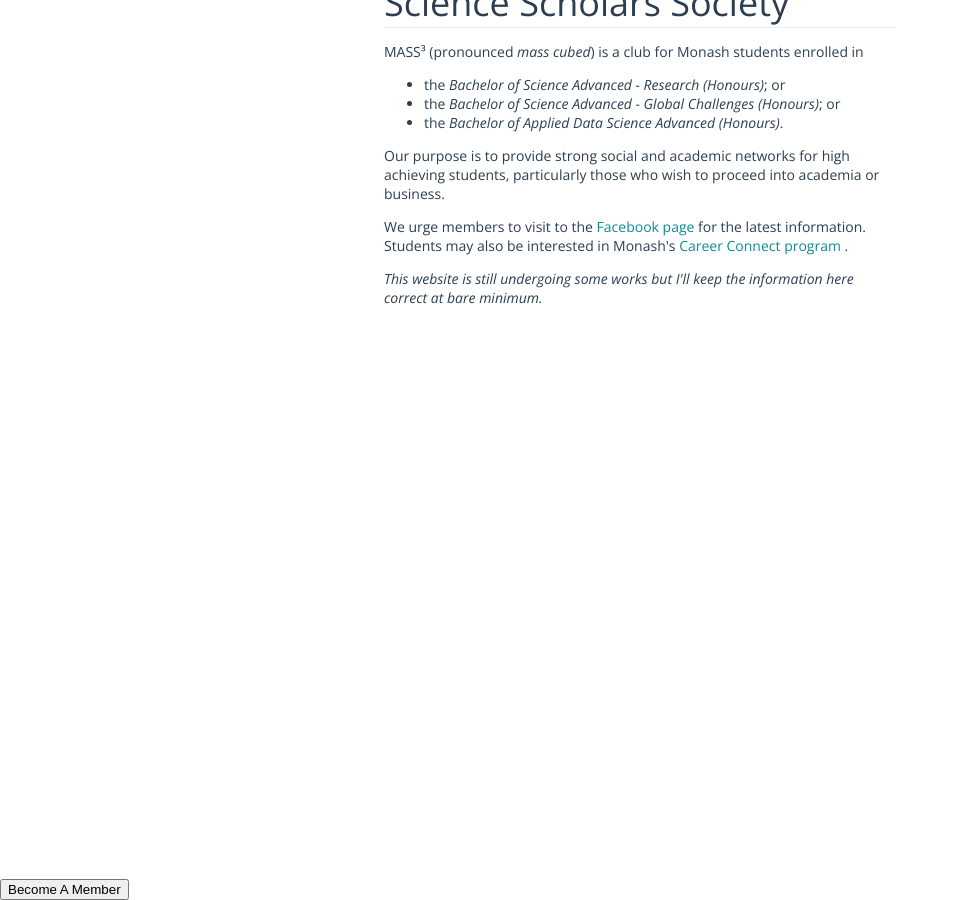
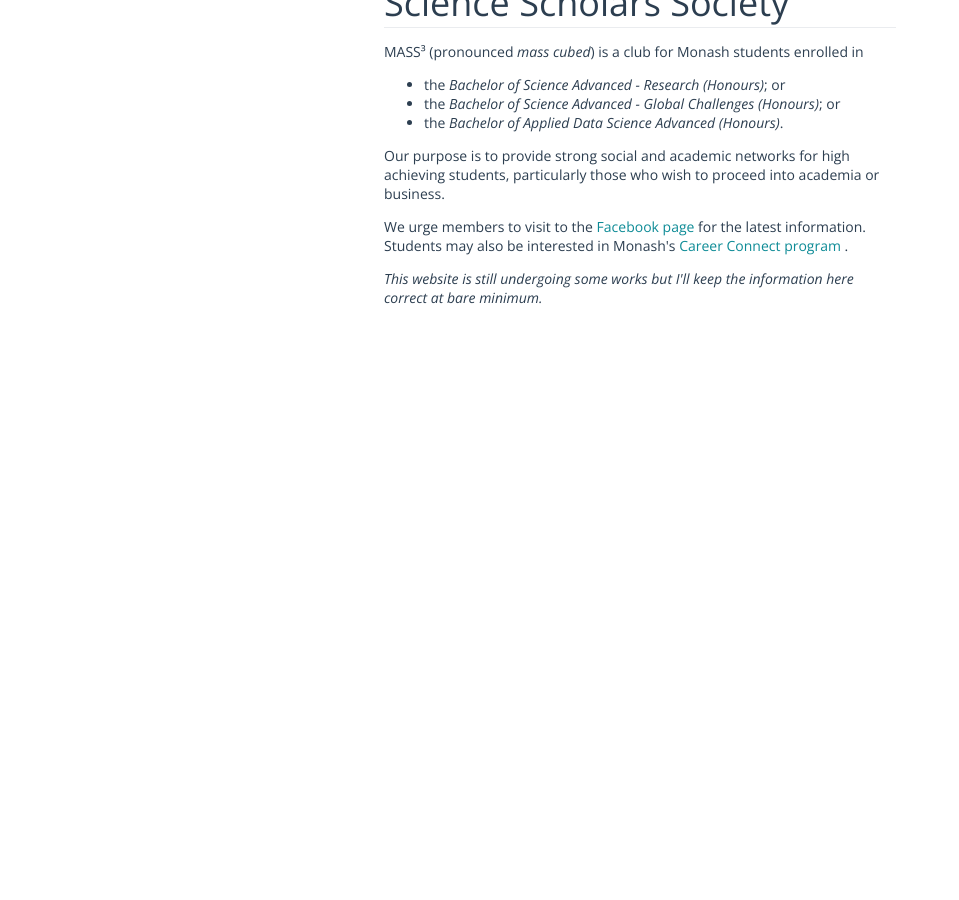
Before and after one commit to masscubed/masscubed.com, a Jekyll site: the page index.html, which Jekyll copies as it is, in a window 1280 px wide and 900 px high, scrolled down 1021 px. Shown: the whole window, without its empty margins (0-959 px from the left). Built offline with Jekyll 4.4.1, drawn with Linux system fonts in a browser that asks for light colours; after the commit the page ends 1850 px from its top, so only the background shows below that.

Commit message:
reverted prev changes to home page

```diff
--- a/index.html
+++ b/index.html
@@ -64,8 +64,5 @@
         information here correct at bare minimum.</em>
       </p>
     </main>
-    <a href="https://clubs.msa.monash.edu/organisation/7269/" target="_blank">
-    <button>Become A Member</button>
-  </a>
   </body>
 </html>
```
